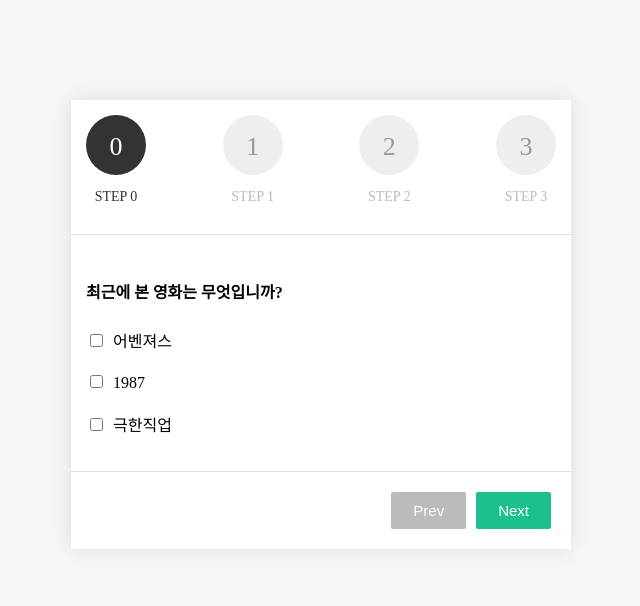
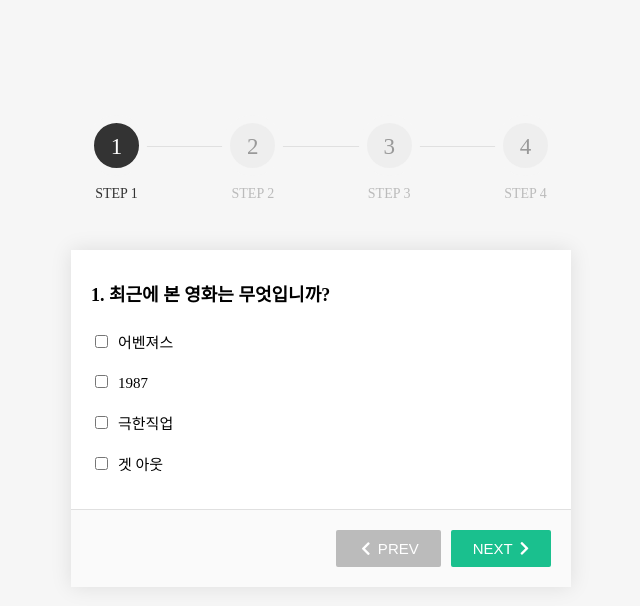
Before and after one commit to actionbeem/vue-coding, a Vue app in the folder stepper/: page / in a window 1280 px wide. Shown: the top 606 px of the page, without its empty margins (319-959 px from the left). Built offline with nearby package versions, Linux system fonts and the light colour scheme.

Commit message:
UI 수정

```diff
--- a/stepper/public/index.html
+++ b/stepper/public/index.html
@@ -5,6 +5,7 @@
     <meta http-equiv="X-UA-Compatible" content="IE=edge">
     <meta name="viewport" content="width=device-width,initial-scale=1.0">
     <link rel="icon" href="<%= BASE_URL %>favicon.ico">
+    <link rel="stylesheet" href="https://use.fontawesome.com/releases/v5.8.1/css/all.css" integrity="sha384-50oBUHEmvpQ+1lW4y57PTFmhCaXp0ML5d60M1M7uH2+nqUivzIebhndOJK28anvf" crossorigin="anonymous">
     <title>stepper</title>
   </head>
   <body>
--- a/stepper/src/App.vue
+++ b/stepper/src/App.vue
@@ -36,6 +36,7 @@ a:hover {
 ul, li { list-style:none; padding:0;}
 button { outline-width:0; background:none; border:0; cursor:pointer; }
 textarea { outline-width:0; }
+p { margin:0; }
 .clear:after { display:block; content:""; clear:both; }
 .fl-l { float:left; }
 .fl-r { float:right; }
--- a/stepper/src/assets/input.json
+++ b/stepper/src/assets/input.json
@@ -14,19 +14,26 @@
     }, {
       "id": 3,
       "text": "극한직업"
+    }, {
+      "id": 4,
+      "text": "겟 아웃"
     }]
   }, {
     "itemId": 2,
     "title": "한 달에 영화를 몇번 보시나요?",
     "formType": 2,
     "options": [{
-      "id": 3,
-      "text": "1번 이하"
+      "id": 5,
+      "text": "안 봄"
+    },
+    {
+      "id": 6,
+      "text": "1번"
     }, {
-      "id": 4,
+      "id": 7,
       "text": "3번 이하"
     }, {
-      "id": 5,
+      "id": 8,
       "text": "5번 이상"
     }]
   }, {
@@ -39,13 +46,13 @@
     "title": "극장을 선택하는 기준은 무엇인가요?",
     "formType": 4,
     "options": [{
-      "id": 6,
+      "id": 9,
       "text": "가까운 거리"
     }, {
-      "id": 7,
+      "id": 10,
       "text": "포인트 및 제휴사 할인"
     }, {
-      "id": 8,
+      "id": 11,
       "text": "극장 브랜드"
     }]
   }]
--- a/stepper/src/components/BtnControl.vue
+++ b/stepper/src/components/BtnControl.vue
@@ -1,10 +1,15 @@
 <template>
   <div class="btn-step clear">
     <div class="fl-r">
-      <button class="btn-prev" @click="prevStep">Prev</button>
-
-      <button class="btn-submit" v-if="formCompleted" @click="completeStep">Submit</button>
-      <button class="btn-next" v-else @click="nextStep">Next</button>
+      <button class="btn-prev" @click="prevStep">
+        <i class="fas fa-chevron-right reverse"></i> PREV
+      </button>
+      <button class="btn-submit" v-if="formCompleted" @click="completeStep">
+        SUBMIT
+      </button>
+      <button class="btn-next" v-else @click="nextStep">
+        NEXT <i class="fas fa-chevron-right"></i>
+      </button>
     </div>
   </div>
 </template>
@@ -45,8 +50,10 @@ export default {
 
 
 <style>
-.btn-step { border-top:1px solid #e0e0e0;  padding:20px; }
+.btn-step { border-top:1px solid #e0e0e0;  padding:20px; background-color:#fafafa; }
 .btn-step button { display:inline-block; font-size:15px; background-color:rgb(26, 192, 142); color:#fff; margin-left:10px; padding:10px 22px; border-radius:2px;  }
 .btn-step .btn-prev { background-color:#bbb;}
 .btn-step .btn-submit { background-color:rgb(255, 169, 40);}
+.fa-chevron-right { margin-left:3px;}
+.fa-chevron-right.reverse { transform:rotate(180deg); margin-right:3px;}
 </style>
--- a/stepper/src/components/FormCheckbox.vue
+++ b/stepper/src/components/FormCheckbox.vue
@@ -1,7 +1,7 @@
 <template>
   <section class="question-form">
     <div class="inner">
-      <h2>{{ info.title }}</h2>
+      <h2>{{ info.itemId}}. {{ info.title }}</h2>
       <div class="checkbox-wrap" v-for="opt in info.options" :key="opt.id" ref="checkboxList">
         <input type="checkbox" :id="`opt${opt.id}`" :value="opt.text" v-model="inputResult">
         <label :for="`opt${opt.id}`">{{ opt.text }}</label>
@@ -55,8 +55,10 @@ export default {
 </script>
 
 <style>
-.question-form h2 { font-size:16px; margin-bottom:25px; }
-.question-form .inner { padding:15px; }
+.question-form { background-color:#fff; box-shadow:0 0 20px rgba(0,0,0,0.1); }
+.question-form h2 { font-size:18px; margin-bottom:25px; }
+.question-form .inner { padding:15px 20px; box-sizing:border-box;}
+.question-form label { font-size:15px; }
 .radio-wrap, .checkbox-wrap { margin-bottom:20px; }
 .radio-wrap input, .checkbox-wrap input { margin-right:10px; }
 </style>
--- a/stepper/src/components/FormRadio.vue
+++ b/stepper/src/components/FormRadio.vue
@@ -1,7 +1,7 @@
 <template>
   <section class="question-form">
     <div class="inner">
-      <h2>{{ info.title }}</h2>
+      <h2>{{ info.itemId}}. {{ info.title }}</h2>
       <div class="radio-wrap" v-for="opt in info.options" :key="opt.id" ref="radioList">
         <input type="radio" :id="`opt${opt.id}`" :value="opt.text" v-model="inputResult">
         <label :for="`opt${opt.id}`">{{ opt.text }}</label>
--- a/stepper/src/components/FormSelect.vue
+++ b/stepper/src/components/FormSelect.vue
@@ -1,7 +1,7 @@
 <template>
   <section class="question-form">
     <div class="inner">
-      <h2>{{ info.title }}</h2>
+      <h2>{{ info.itemId}}. {{ info.title }}</h2>
       <select v-model="inputResult" ref="selectBox">
         <option disabled value="">답변을 선택해주세요.</option>
         <option v-for="opt in info.options" :key="opt.id" :value="opt.text">{{ opt.text }}</option>
--- a/stepper/src/components/FormTextarea.vue
+++ b/stepper/src/components/FormTextarea.vue
@@ -1,7 +1,7 @@
 <template>
   <section class="question-form">
     <div class="inner">
-      <h2>{{ info.title }}</h2>
+      <h2>{{ info.itemId}}. {{ info.title }}</h2>
       <textarea v-model="inputResult" ref="textarea">
 
       </textarea>
@@ -48,5 +48,5 @@ export default {
 </script>
 
 <style>
-.question-form textarea { width:100%; height:150px; border:0; border:1px solid #e0e0e0; resizd:none; padding:15px; font-size:14px; box-sizing:border-box;; resize:none; margin-bottom:20px;}
+.question-form textarea { width:100%; height:150px; border:0; resizd:none; padding:15px; font-size:14px; box-sizing:border-box;; resize:none; margin-bottom:20px; background-color:#f6f6f6; border-radius:3px; }
 </style>
--- a/stepper/src/view/FormView.vue
+++ b/stepper/src/view/FormView.vue
@@ -1,11 +1,13 @@
 <template>
   <div class="input-form">
-    <ul class="steps" ref="steps">
-      <li v-for="(step, index) in questionData" :key="index">
-        <div class="num">{{ index }}</div>
-        <p class="txt">STEP {{ index }}</p>
-      </li>
-    </ul>
+    <div class="step-container">
+      <ul class="steps" ref="steps">
+        <li v-for="(step, index) in questionData" :key="index">
+          <div class="num">{{ index + 1 }}</div>
+          <p class="txt">STEP {{ index + 1 }}</p>
+        </li>
+      </ul>
+    </div>
     <component :is="whichForm" :info="questionData[stepIndex]"></component>
   </div>
 </template>
@@ -58,11 +60,13 @@ export default {
 </script>
 
 <style scoped>
-.input-form { width:500px; background-color:#fff; margin:100px auto; box-shadow:0 0 20px rgba(0,0,0,0.1);}
+.input-form { width:500px;  margin:100px auto; }
 .question .tit { font-size:18px; font-weight:normal; }
-.steps { display:flex; justify-content:space-between; padding:15px; border-bottom:1px solid #e0e0e0;}
+.step-container { position:relative; height:100px; margin-bottom:50px;}
+.step-container:after { content:""; display:block; width:90%; height:1px; background-color:#e0e0e0; position:absolute; top:46px; left:50%; transform:translate(-50%,0); z-index:0; }
+.steps { position:absolute; top:0; left:0; width:100%; display:flex; justify-content:space-between; padding:15px; box-sizing:border-box; margin:0; z-index:10;   }
 .steps li { display:inline-block;  text-align:center;   }
-.steps li .num { display:inline-block; font-size:26px; width:60px; height:60px; border-radius:50%; background-color:#eee; color:#999; line-height:63px; cursor:pointer; }
+.steps li .num { display:inline-block; font-size:23px; width:45px; height:45px; border-radius:50%; background-color:#eee; color:#999; line-height:48px;   margin-bottom:10px; border:8px solid #f6f6f6; }
 .steps li .txt { font-size:14px; color:#bbb;}
 .steps li.active .num { background-color:#333; color:#fff; }
 .steps li.active .txt { color:#333;}
```
